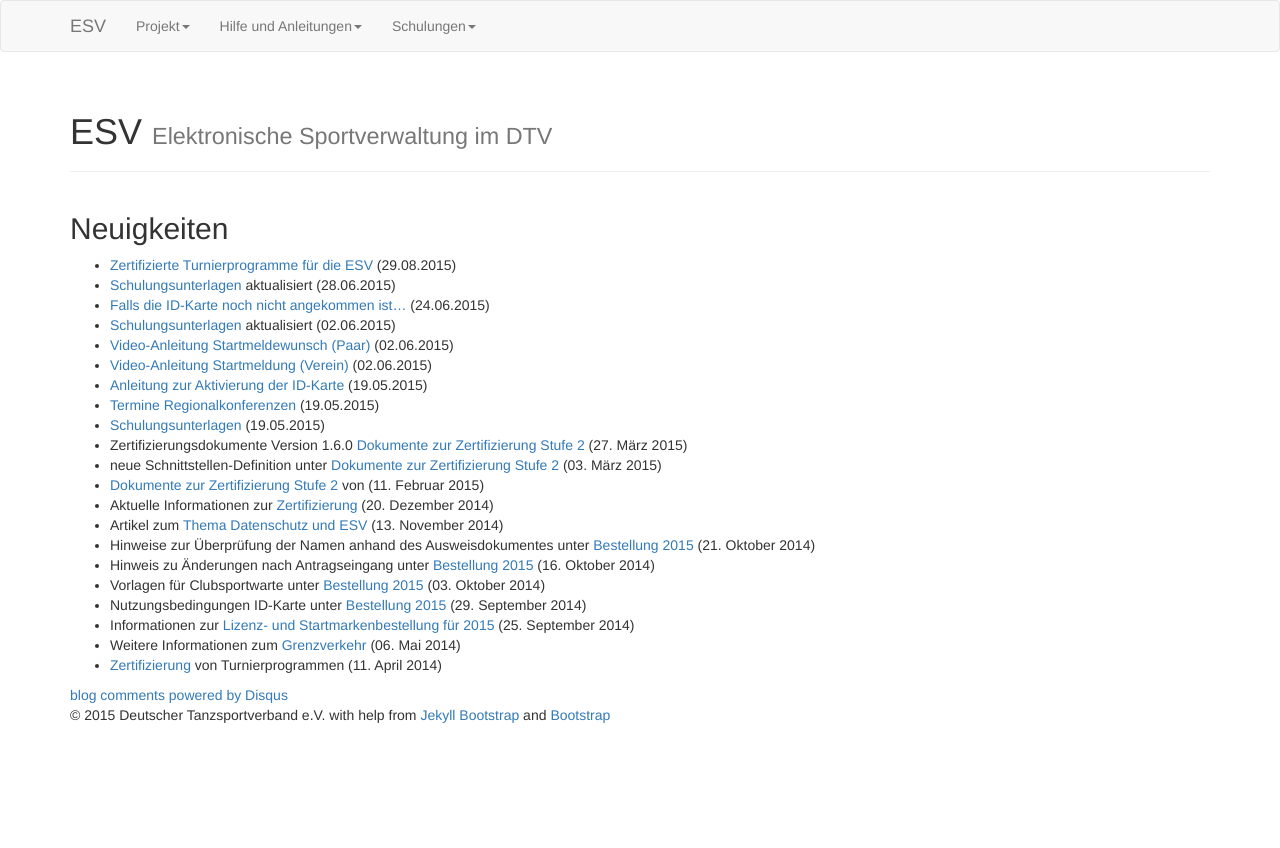
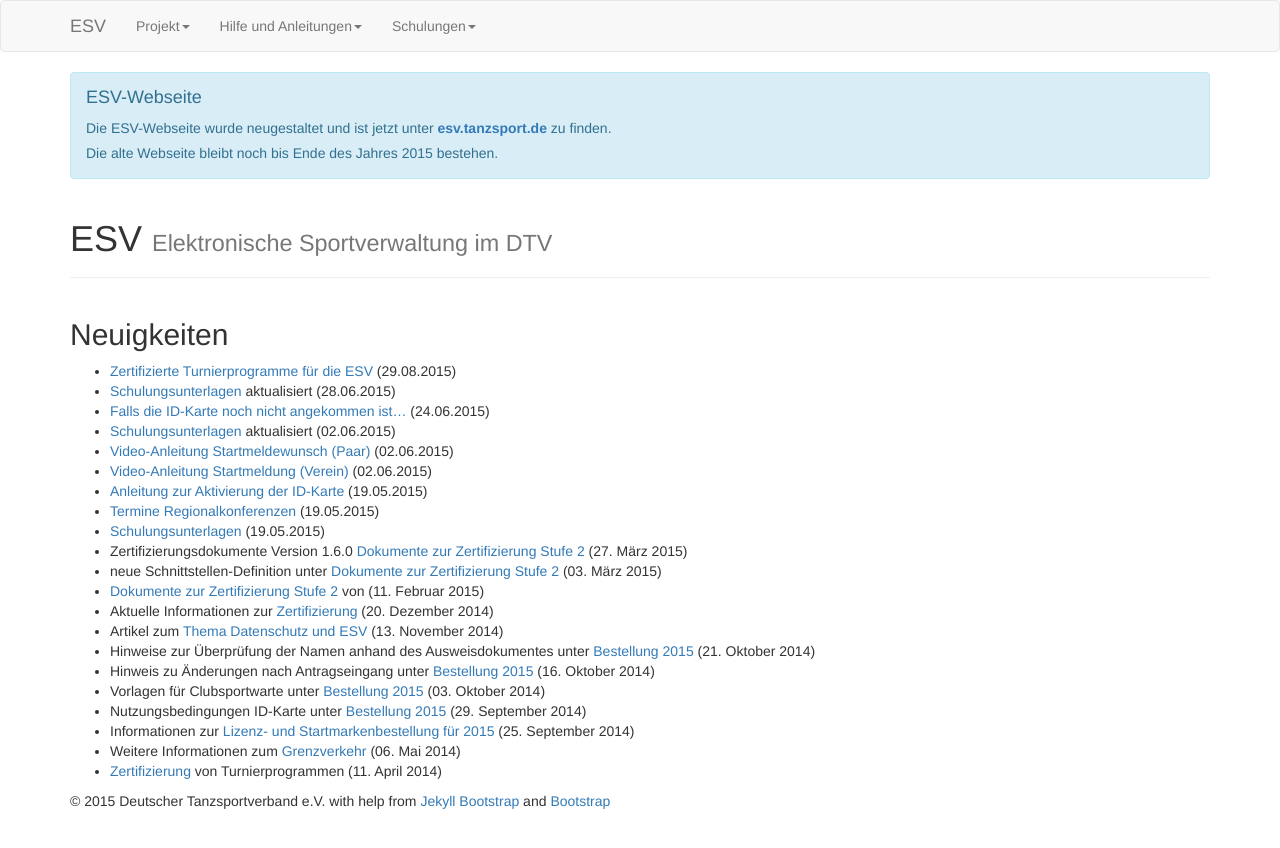
Before and after one commit to tanzsport/esv-faq, a Jekyll site: the page built from index.md, in a window 1280 px wide. Shown: the top 848 px of the page. Built offline with Jekyll 4.4.1, drawn with Linux system fonts in a browser that asks for light colours; nearby versions of some CDN libraries; library files that are not in the unit come from our copies; comment, search, counter and statistics services are not loaded.

Commit message:
Hinweis auf neue Webseite; DISQUS deaktiviert.

```diff
--- a/_includes/themes/bootstrap-3/default-esv.html
+++ b/_includes/themes/bootstrap-3/default-esv.html
@@ -63,13 +63,26 @@
       </nav>
 
       <div class="container">
+
+<div class="alert alert-info">
+	<h4>ESV-Webseite</h4>
+	<p>
+		Die ESV-Webseite wurde neugestaltet und ist jetzt unter <strong><a href="http://esv.tanzsport.de">esv.tanzsport.de</a></strong> zu finden.
+	</p>
+	<p>
+		Die alte Webseite bleibt noch bis Ende des Jahres 2015 bestehen.
+	</p>
+</div>
+
         {{ content }}
       </div>
+      <!--
       <div class="container">
       {% if page.comments %}
         {%include JB/comments-providers/disqus %}
       {% endif %}
       </div>
+      -->
 
     </div>
 
```
